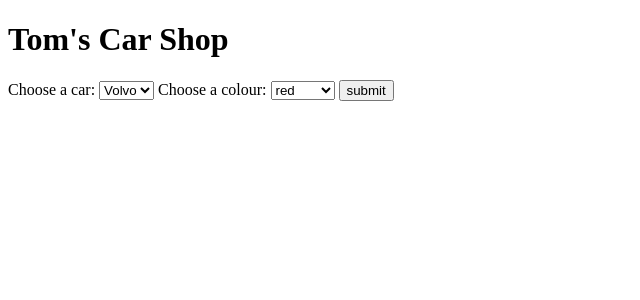
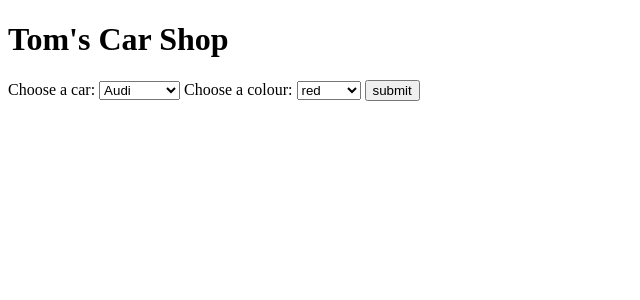
Before and after one commit to tomhmoses/csvToAdjList, a Flask app: page / in a window 1280 px wide. Shown: the top 300 px of the page, without its empty margins (0-640 px from the left). Run offline with Flask 2, Linux system fonts and the light colour scheme.

Commit message:
set up a list for car models

```diff
--- a/flask_app.py
+++ b/flask_app.py
@@ -5,7 +5,8 @@ app = Flask(__name__)
 @app.route('/')
 def index():
     colors = ['red','green','blue','orange']
-    return render_template('index.html', colors=colors)
+    carModels = ['Audi','Mercedes','BMW']
+    return render_template('index.html', colors=colors, cars=carModels)
 
 @app.route('/api', methods=['POST'])
 def api():
--- a/templates/index.html
+++ b/templates/index.html
@@ -6,10 +6,9 @@
     <form action="api" method="post">
         <label for="car">Choose a car:</label>
         <select id="car" name="car">
-            <option value="volvo">Volvo</option>
-            <option value="saab">Saab</option>
-            <option value="fiat">Fiat</option>
-            <option value="audi">Audi</option>
+            {% for car in cars %}
+                <option value="{{car}}">{{car}}</option>
+            {% endfor %}
         </select>
 
         <label for="color">Choose a colour:</label>
```
